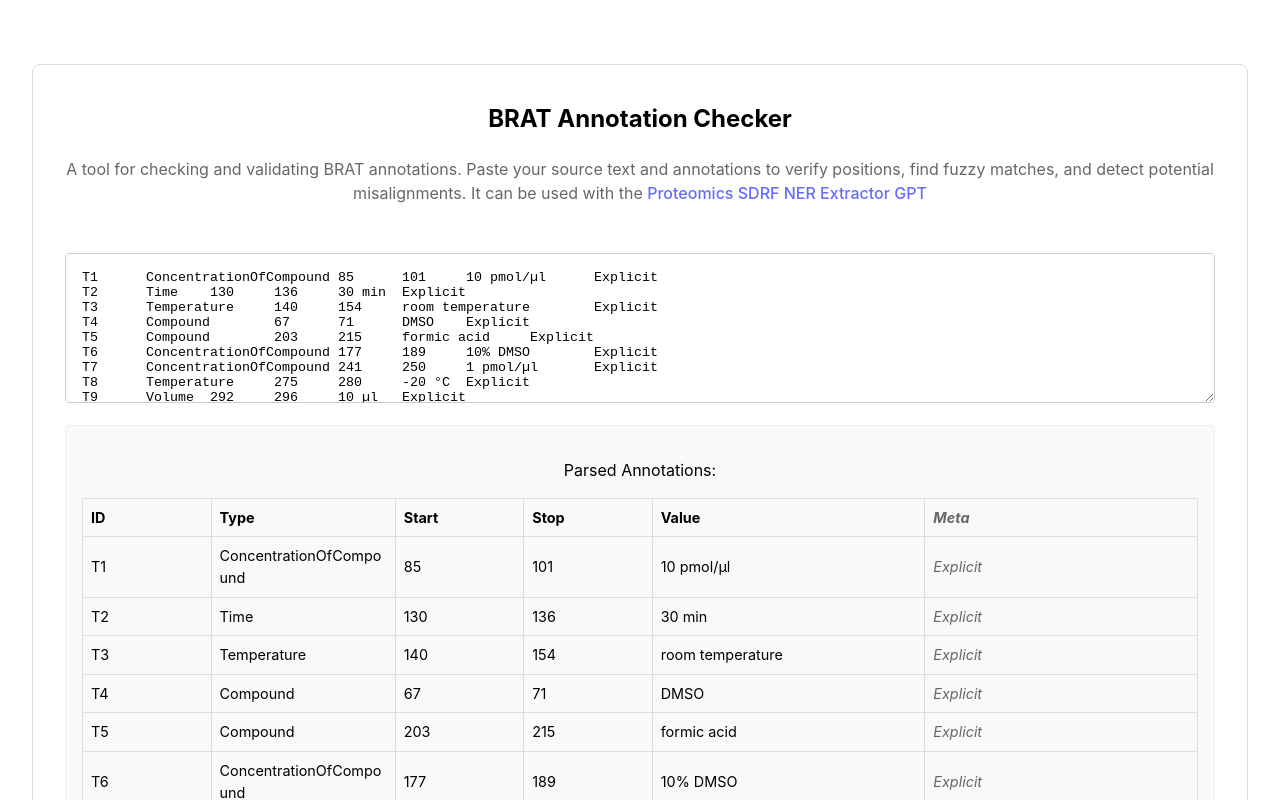
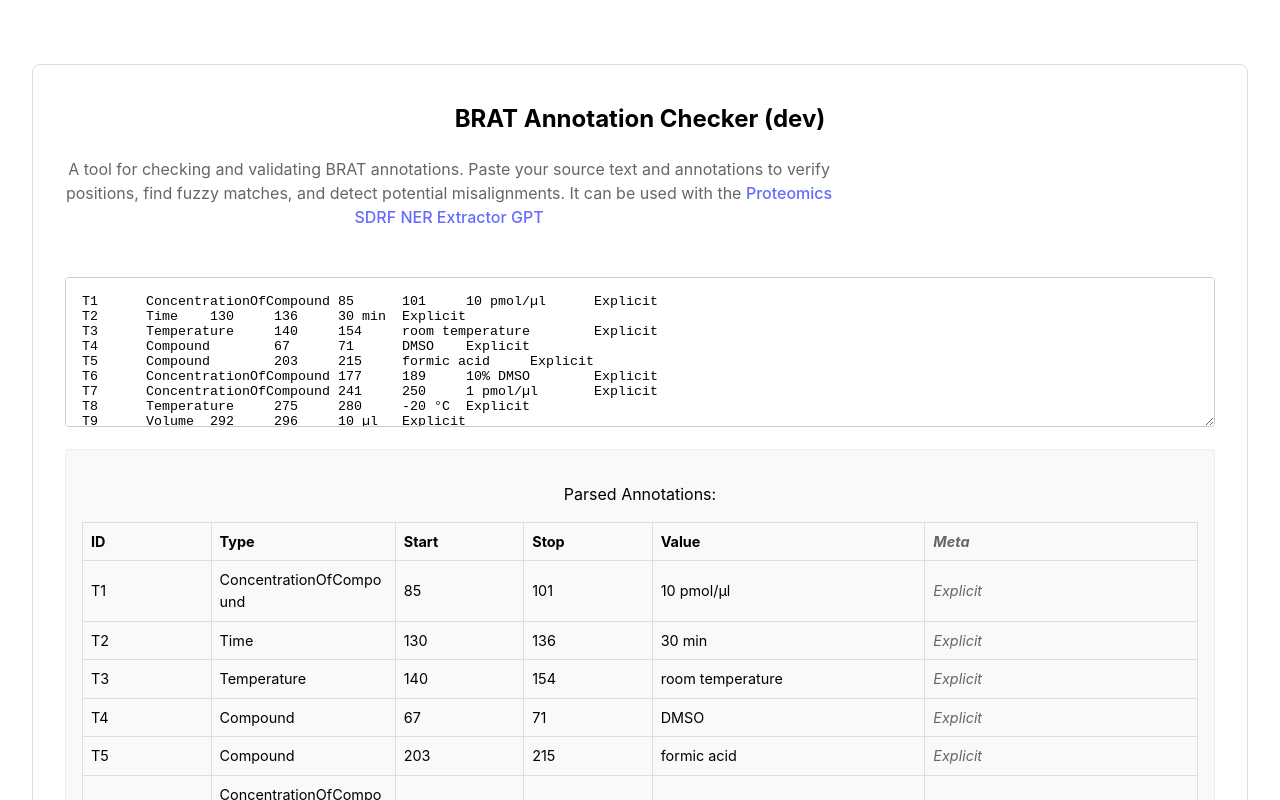
Before and after one commit to tkschmidt/bratAnn, a Vue app: page / in a window 1280 px wide. Shown: the top 800 px of the page. Built offline with nearby package versions, Linux system fonts and the light colour scheme.

Commit message:
Let's see more info for builds

```diff
--- a/src/components/HelloWorld.vue
+++ b/src/components/HelloWorld.vue
@@ -1,10 +1,12 @@
 <script setup>
 import BratAnn from './bratAnn.vue'
+
+const commitSha = import.meta.env.VITE_COMMIT_SHA || 'dev'
 </script>
 
 <template>
   <div class="brat-container">
-    <h2>BRAT Annotation Checker</h2>
+    <h2>BRAT Annotation Checker ({{ commitSha }})</h2>
     <p class="tool-description">
       A tool for checking and validating BRAT annotations. Paste your source text and annotations to verify positions,
       find fuzzy matches, and detect potential misalignments. It can be used with the
@@ -30,6 +32,6 @@ import BratAnn from './bratAnn.vue'
   color: #666;
   margin: 1rem 0 2rem;
   line-height: 1.5;
-  max-width: fit-content;
+  max-width: 800px;
 }
 </style>
```
